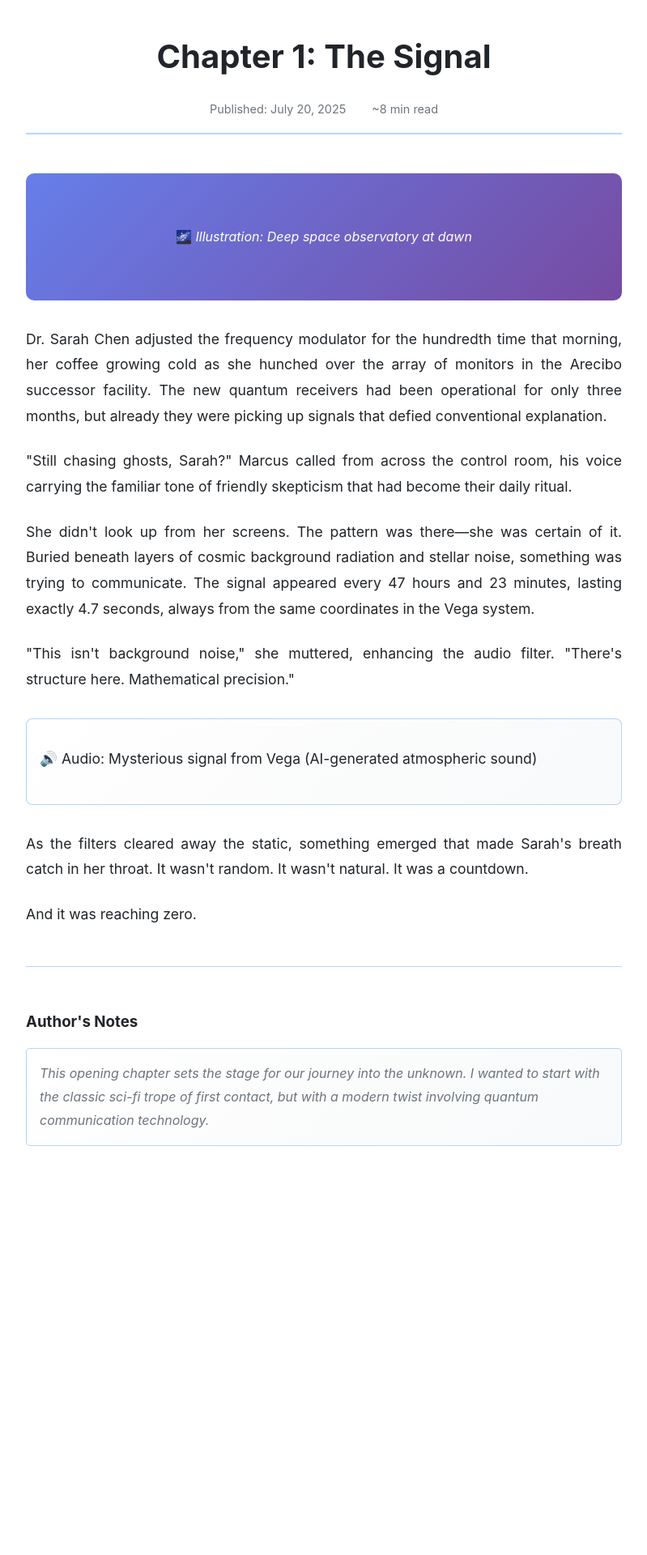
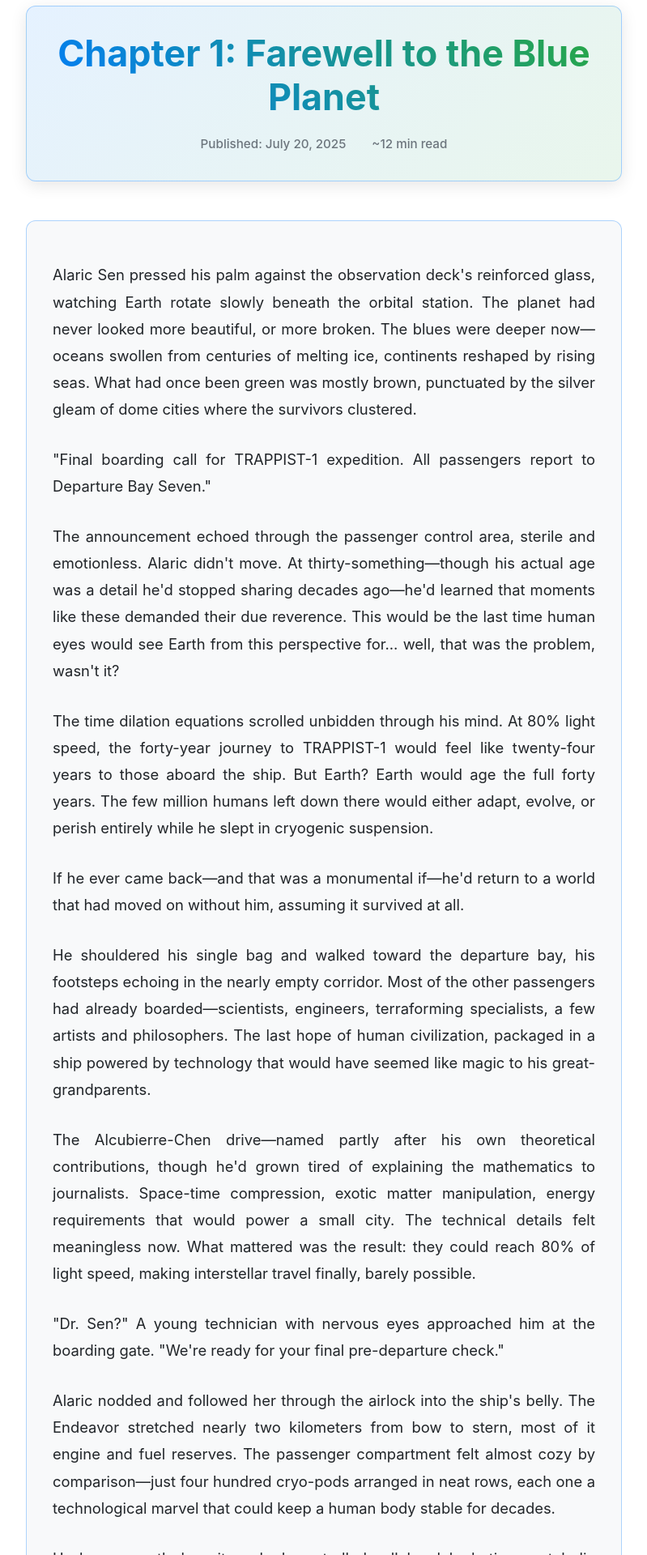
Before and after one commit to flipdidip/SciFiNovel, a React (Vite) app: page /SciFiNovel/chapter/1 in a window 1280 px wide. Shown: the part 100-2020 px from the top of the page at 81% size, without its empty margins (240-1039 px from the left). Before the commit the page ends 1579 px from the top, so only its background shows below. Built offline with nearby package versions, Linux system fonts and the light colour scheme.

Commit message:
Chapter1 Version 1

```diff
--- a/src/components/Header.tsx
+++ b/src/components/Header.tsx
@@ -6,7 +6,7 @@ const Header = () => {
   const [isChaptersDropdownOpen, setIsChaptersDropdownOpen] = useState(false);
 
   const chapters = [
-    { id: 1, title: "The Signal", available: true },
+    { id: 1, title: "Farewell to the Blue Planet", available: true },
     { id: 2, title: "Coming Soon", available: false },
     { id: 3, title: "Coming Soon", available: false },
   ];
--- a/src/pages/Chapter1Page.css
+++ b/src/pages/Chapter1Page.css
@@ -4,27 +4,36 @@
   padding: 2rem;
   line-height: 1.8;
   color: var(--text-primary);
+  background: var(--bg-primary);
 }
 
 .chapter-header {
   text-align: center;
   margin-bottom: 3rem;
-  border-bottom: 2px solid var(--border-color);
-  padding-bottom: 1rem;
+  padding: 2rem;
+  background: var(--bg-hero);
+  border-radius: 12px;
+  border: 1px solid var(--border-color);
+  box-shadow: 0 5px 20px var(--shadow-color);
 }
 
 .chapter-header h1 {
-  font-size: 2.5rem;
-  color: var(--text-primary);
-  margin-bottom: 1rem;
+  font-size: 2.8rem;
+  margin: 0 0 1rem 0;
+  background: var(--accent-gradient);
+  -webkit-background-clip: text;
+  -webkit-text-fill-color: transparent;
+  background-clip: text;
+  line-height: 1.2;
 }
 
 .chapter-meta {
   display: flex;
   justify-content: center;
   gap: 2rem;
-  font-size: 0.9rem;
+  font-size: 0.95rem;
   color: var(--text-secondary);
+  font-weight: 500;
 }
 
 .chapter-content {
@@ -32,58 +41,114 @@
 }
 
 .chapter-illustration {
-  margin: 2rem 0;
+  margin: 3rem 0;
   text-align: center;
+  padding: 1rem;
+  background: var(--bg-secondary);
+  border-radius: 12px;
+  border: 1px solid var(--border-color);
 }
 
-.illustration-placeholder {
-  background: linear-gradient(135deg, #667eea 0%, #764ba2 100%);
-  color: white;
-  padding: 3rem;
-  border-radius: 10px;
+.chapter-image {
+  margin: 0;
+  padding: 0;
+}
+
+.earth-from-orbit {
+  width: 100%;
+  max-width: 600px;
+  height: auto;
+  border-radius: 12px;
+  box-shadow: 0 10px 30px var(--shadow-color);
+  transition: all 0.3s ease;
+}
+
+.earth-from-orbit:hover {
+  transform: translateY(-5px);
+  box-shadow: 0 20px 40px rgba(0, 212, 255, 0.3);
+}
+
+.chapter-image figcaption {
+  margin-top: 1.5rem;
   font-style: italic;
+  color: var(--text-secondary);
+  font-size: 0.95rem;
+  line-height: 1.6;
+  max-width: 500px;
+  margin-left: auto;
+  margin-right: auto;
+  padding: 0 1rem;
 }
 
 .chapter-text {
-  font-size: 1.1rem;
+  font-size: 1.15rem;
   color: var(--text-primary);
+  padding: 2rem;
+  background: var(--bg-secondary);
+  border-radius: 12px;
+  border: 1px solid var(--border-color);
+  margin: 2rem 0;
 }
 
 .chapter-text p {
-  margin-bottom: 1.5rem;
+  margin-bottom: 1.8rem;
   text-align: justify;
   color: var(--text-primary);
+  line-height: 1.8;
+}
+
+.chapter-text p:last-child {
+  margin-bottom: 0;
 }
 
 .audio-player {
   background: var(--bg-header);
   color: var(--text-primary);
-  padding: 1rem;
-  border-radius: 8px;
-  margin: 2rem 0;
+  padding: 1.5rem;
+  border-radius: 12px;
+  margin: 3rem 0;
   text-align: center;
-  border-left: 4px solid var(--accent-primary);
   border: 1px solid var(--border-color);
+  box-shadow: 0 5px 15px var(--shadow-color);
+  position: relative;
+  overflow: hidden;
+}
+
+.audio-player::before {
+  content: "";
+  position: absolute;
+  top: 0;
+  left: 0;
+  right: 0;
+  height: 4px;
+  background: var(--accent-gradient);
 }
 
 .chapter-footer {
-  margin-top: 3rem;
-  padding-top: 2rem;
-  border-top: 1px solid var(--border-color);
+  margin-top: 4rem;
+  padding: 2rem;
+  background: var(--bg-hero);
+  border-radius: 12px;
+  border: 1px solid var(--border-color);
+  box-shadow: 0 5px 15px var(--shadow-color);
 }
 
 .chapter-notes h3 {
   color: var(--text-primary);
-  margin-bottom: 1rem;
+  margin: 0 0 1.5rem 0;
+  font-size: 1.5rem;
+  background: var(--accent-gradient);
+  -webkit-background-clip: text;
+  -webkit-text-fill-color: transparent;
+  background-clip: text;
 }
 
 .chapter-notes p {
   font-style: italic;
   color: var(--text-secondary);
-  background: var(--bg-header);
-  padding: 1rem;
-  border-radius: 5px;
-  border: 1px solid var(--border-color);
+  line-height: 1.7;
+  margin: 0;
+  font-size: 1rem;
 }
 
 @media (max-width: 768px) {
@@ -91,16 +156,52 @@
     padding: 1rem;
   }
 
+  .chapter-header {
+    padding: 1.5rem;
+    margin-bottom: 2rem;
+  }
+
   .chapter-header h1 {
-    font-size: 2rem;
+    font-size: 2.2rem;
+    line-height: 1.2;
   }
 
   .chapter-meta {
     flex-direction: column;
     gap: 0.5rem;
+    font-size: 0.9rem;
   }
 
   .chapter-text {
-    font-size: 1rem;
+    font-size: 1.05rem;
+    padding: 1.5rem;
+  }
+
+  .chapter-text p {
+    margin-bottom: 1.5rem;
+  }
+
+  .chapter-illustration {
+    margin: 2rem 0;
+    padding: 0.5rem;
+  }
+
+  .chapter-image figcaption {
+    font-size: 0.9rem;
+    padding: 0 0.5rem;
+  }
+
+  .chapter-footer {
+    margin-top: 3rem;
+    padding: 1.5rem;
+  }
+
+  .chapter-notes h3 {
+    font-size: 1.3rem;
+  }
+
+  .earth-from-orbit:hover {
+    transform: none;
+    box-shadow: 0 10px 30px var(--shadow-color);
   }
 }
--- a/src/pages/Chapter1Page.tsx
+++ b/src/pages/Chapter1Page.tsx
@@ -4,74 +4,153 @@ const Chapter1Page = () => {
   return (
     <div className="chapter-page">
       <div className="chapter-header">
-        <h1>Chapter 1: The Signal</h1>
+        <h1>Chapter 1: Farewell to the Blue Planet</h1>
         <div className="chapter-meta">
           <span className="chapter-date">Published: July 20, 2025</span>
-          <span className="reading-time">~8 min read</span>
+          <span className="reading-time">~12 min read</span>
         </div>
       </div>
 
+      {/* <div className="chapter-illustration">
+        <figure className="chapter-image">
+          <img
+            src="/chapter1-earth-from-orbit.png"
+            alt="Earth viewed from orbital station showing blue oceans, brown continents, and dome cities gleaming in the sunlight"
+            className="earth-from-orbit"
+          />
+          <figcaption>
+            Earth as seen from the orbital departure station - the last view
+            humanity's interstellar pioneers will have of their home world.
+          </figcaption>
+        </figure>
+      </div> */}
+
       <div className="chapter-content">
-        <div className="chapter-illustration">
-          {/* Placeholder for AI-generated illustration */}
-          <div className="illustration-placeholder">
-            <p>🌌 Illustration: Deep space observatory at dawn</p>
-          </div>
-        </div>
-
         <div className="chapter-text">
           <p>
-            Dr. Sarah Chen adjusted the frequency modulator for the hundredth
-            time that morning, her coffee growing cold as she hunched over the
-            array of monitors in the Arecibo successor facility. The new quantum
-            receivers had been operational for only three months, but already
-            they were picking up signals that defied conventional explanation.
+            Alaric Sen pressed his palm against the observation deck's
+            reinforced glass, watching Earth rotate slowly beneath the orbital
+            station. The planet had never looked more beautiful, or more broken.
+            The blues were deeper now—oceans swollen from centuries of melting
+            ice, continents reshaped by rising seas. What had once been green
+            was mostly brown, punctuated by the silver gleam of dome cities
+            where the survivors clustered.
           </p>
 
           <p>
-            "Still chasing ghosts, Sarah?" Marcus called from across the control
-            room, his voice carrying the familiar tone of friendly skepticism
-            that had become their daily ritual.
+            "Final boarding call for TRAPPIST-1 expedition. All passengers
+            report to Departure Bay Seven."
           </p>
 
           <p>
-            She didn't look up from her screens. The pattern was there—she was
-            certain of it. Buried beneath layers of cosmic background radiation
-            and stellar noise, something was trying to communicate. The signal
-            appeared every 47 hours and 23 minutes, lasting exactly 4.7 seconds,
-            always from the same coordinates in the Vega system.
+            The announcement echoed through the passenger control area, sterile
+            and emotionless. Alaric didn't move. At thirty-something—though his
+            actual age was a detail he'd stopped sharing decades ago—he'd
+            learned that moments like these demanded their due reverence. This
+            would be the last time human eyes would see Earth from this
+            perspective for... well, that was the problem, wasn't it?
           </p>
 
           <p>
-            "This isn't background noise," she muttered, enhancing the audio
-            filter. "There's structure here. Mathematical precision."
+            The time dilation equations scrolled unbidden through his mind. At
+            80% light speed, the forty-year journey to TRAPPIST-1 would feel
+            like twenty-four years to those aboard the ship. But Earth? Earth
+            would age the full forty years. The few million humans left down
+            there would either adapt, evolve, or perish entirely while he slept
+            in cryogenic suspension.
           </p>
 
-          <div className="audio-player">
-            <p>
-              🔊 Audio: Mysterious signal from Vega (AI-generated atmospheric
-              sound)
-            </p>
-            {/* Placeholder for AI-generated audio player */}
-          </div>
+          <p>
+            If he ever came back—and that was a monumental if—he'd return to a
+            world that had moved on without him, assuming it survived at all.
+          </p>
 
           <p>
-            As the filters cleared away the static, something emerged that made
-            Sarah's breath catch in her throat. It wasn't random. It wasn't
-            natural. It was a countdown.
+            He shouldered his single bag and walked toward the departure bay,
+            his footsteps echoing in the nearly empty corridor. Most of the
+            other passengers had already boarded—scientists, engineers,
+            terraforming specialists, a few artists and philosophers. The last
+            hope of human civilization, packaged in a ship powered by technology
+            that would have seemed like magic to his great-grandparents.
           </p>
 
-          <p>And it was reaching zero.</p>
+          <p>
+            The Alcubierre-Chen drive—named partly after his own theoretical
+            contributions, though he'd grown tired of explaining the mathematics
+            to journalists. Space-time compression, exotic matter manipulation,
+            energy requirements that would power a small city. The technical
+            details felt meaningless now. What mattered was the result: they
+            could reach 80% of light speed, making interstellar travel finally,
+            barely possible.
+          </p>
+
+          <p>
+            "Dr. Sen?" A young technician with nervous eyes approached him at
+            the boarding gate. "We're ready for your final pre-departure check."
+          </p>
+
+          <p>
+            Alaric nodded and followed her through the airlock into the ship's
+            belly. The Endeavor stretched nearly two kilometers from bow to
+            stern, most of it engine and fuel reserves. The passenger
+            compartment felt almost cozy by comparison—just four hundred
+            cryo-pods arranged in neat rows, each one a technological marvel
+            that could keep a human body stable for decades.
+          </p>
+
+          <p>
+            He knew exactly how it worked: controlled cellular dehydration,
+            metabolic suppression, neural activity reduced to barely detectable
+            levels. The human body as close to death as possible while still
+            remaining alive. Another triumph of engineering that had become
+            mundane through understanding.
+          </p>
+
+          <p>
+            "Pod 127," the technician said, gesturing to a unit near the
+            observation windows. "You'll have a view of TRAPPIST-1 when we
+            arrive."
+          </p>
+
+          <p>
+            "Assuming the windows aren't completely fogged by cosmic dust after
+            twenty-four years," Alaric replied, but he was smiling. He
+            appreciated the gesture.
+          </p>
+
+          <p>
+            As he settled into the cryo-pod's cushioned interior, Alaric took
+            one last look through the ship's porthole. Earth hung there, blue
+            and wounded and stubborn. The planet that had given birth to
+            consciousness, to art, to the very technology that was now carrying
+            its children to the stars.
+          </p>
+
+          <p>
+            Why was he going alone? The question would follow him into
+            cryo-sleep, along with all the others he'd stopped trying to answer.
+            Some journeys, he'd learned, were meant to be taken in solitude.
+          </p>
+
+          <p>
+            The pod's lid descended with a soft hiss, and Alaric closed his eyes
+            as the first wave of sedatives entered his bloodstream. Somewhere in
+            the growing darkness, he thought he could still see Earth
+            turning—blue and beautiful and impossibly far away.
+          </p>
         </div>
 
         <div className="chapter-footer">
           <div className="chapter-notes">
             <h3>Author's Notes</h3>
             <p>
-              This opening chapter sets the stage for our journey into the
-              unknown. I wanted to start with the classic sci-fi trope of first
-              contact, but with a modern twist involving quantum communication
-              technology.
+              This opening chapter establishes our protagonist Alaric Sen and
+              the melancholic premise of humanity's exodus from a
+              climate-ravaged Earth. I wanted to capture both the technological
+              achievement of interstellar travel and the profound sadness of
+              leaving one's home world, possibly forever. The TRAPPIST-1 system
+              offers real scientific hope for finding habitable worlds, making
+              it a perfect destination for this journey.
             </p>
           </div>
         </div>
--- a/src/pages/HomePage.tsx
+++ b/src/pages/HomePage.tsx
@@ -35,8 +35,11 @@ const HomePage = () => {
           <Link to="/chapter/1" className="chapter-card available">
             <div className="chapter-number">1</div>
             <div className="chapter-info">
-              <h3>The Signal</h3>
-              <p>A mysterious transmission from Vega changes everything</p>
+              <h3>Farewell to the Blue Planet</h3>
+              <p>
+                Alaric Sen watches Earth for the last time as humanity departs
+                for the stars
+              </p>
               <span className="chapter-status">Available Now</span>
             </div>
           </Link>
```
Also changed, not shown: public/chapter1-earth-from-orbit.png (added).
